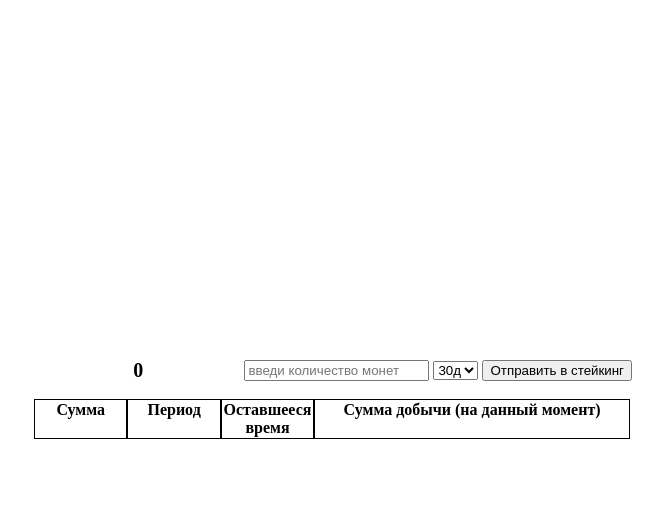
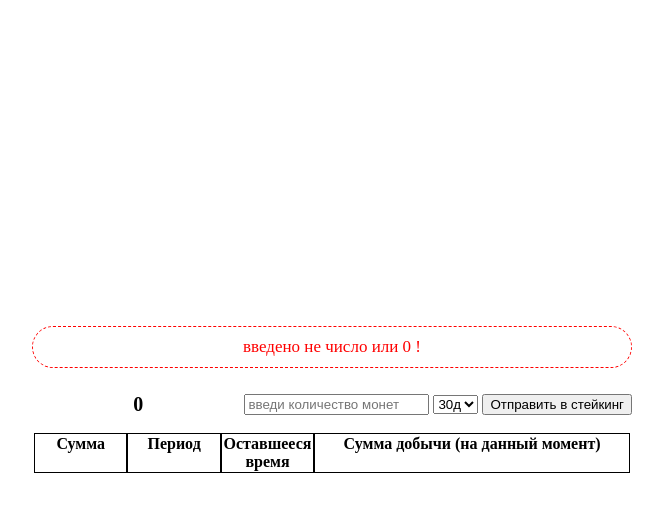
Before and after one commit to NikolayMishaev/Stacking-game, a plain HTML site: page index.html in a window 1280 px wide. Both pictures are taken after a click on the button "Отправить в стейкинг". Shown: the whole page, without its empty margins (308-971 px from the left). Drawn offline with Linux system fonts and the light colour scheme.

Commit message:
feat: добавлен элемент с выводом сообщений

```diff
--- a/index.html
+++ b/index.html
@@ -6,6 +6,7 @@
     <meta name="viewport" content="width=device-width, initial-scale=1.0" />
     <title>Document</title>
     <style>
+
       body {
         min-height: 100vh;
         display: flex;
@@ -44,6 +45,19 @@
       td:last-child {
         flex: 1;
       }
+      .message {
+        width: 100%;
+        text-align: center;
+        font-size: 17px;
+        margin-bottom: 25px;
+        color: red;
+        border: 1px dashed red;
+        padding: 10px;
+        border-radius: 30px;
+        opacity: 0;
+        transition: all 1s;
+      }
+
     </style>
   </head>
   <body>
@@ -64,6 +78,8 @@
  при вводе числа больше чем сумма в кошельке - выводим ошибку
 -->
     <main>
+      <div class="message">ddddddddd
+      </div>
       <div class="amount">0</div>
       <div class="staking">
         <input type="text" placeholder="введи количество монет" />
@@ -88,13 +104,23 @@
         buttonSendStacking = document.querySelector("button"),
         input = document.querySelector("input"),
         table = document.querySelector("table"),
-        select = document.querySelector("select");
+        select = document.querySelector("select"),
+        message = document.querySelector(".message");
 
       const stateConfig = {
         amount: +amount.textContent,
         objStackes: {},
         currentStacke: 0,
       };
+
+      function showMessage(text) {
+        message.textContent = text;
+        message.style.opacity = '1';
+      }
+
+      function hideMessage() {
+        message.style.opacity = '0';
+      }
 
       function addCoins() {
         stateConfig.amount += 1;
@@ -140,17 +166,18 @@
       }
 
       function handleInput() {
+        hideMessage()
         let inputValue = input.value;
         if (!+inputValue) {
-          console.log("введено не число или 0!");
+          showMessage("введено не число или 0 !");
           return;
         }
         if (inputValue > stateConfig.amount) {
-          console.log("У вас нет такой суммы!");
+          showMessage("У вас нет такой суммы!");
           return;
         }
         if (inputValue < 1.01) {
-          console.log("Минимум можно положить 1.01 единицу криптовалюты");
+          showMessage("Минимум можно положить 1.01 единицу криптовалюты");
           return;
         }
         inputValue = (+inputValue).toFixed(4);
```
